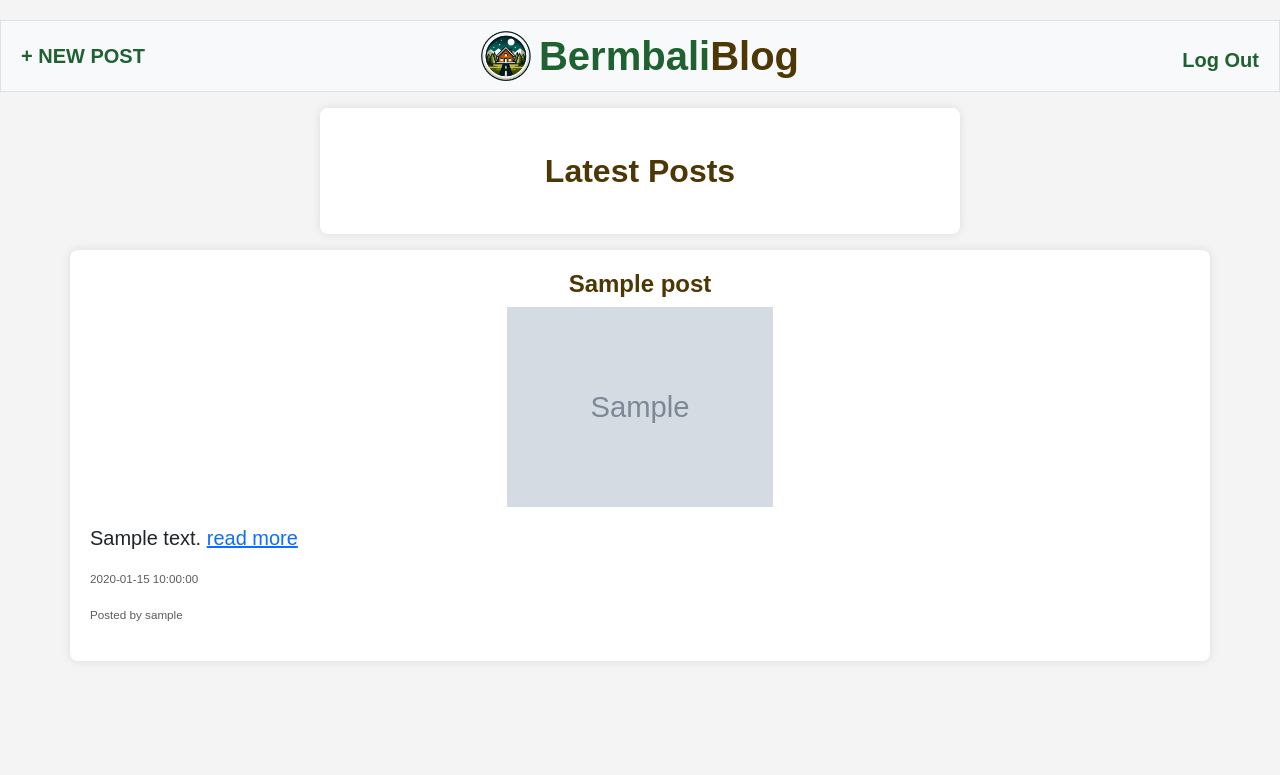
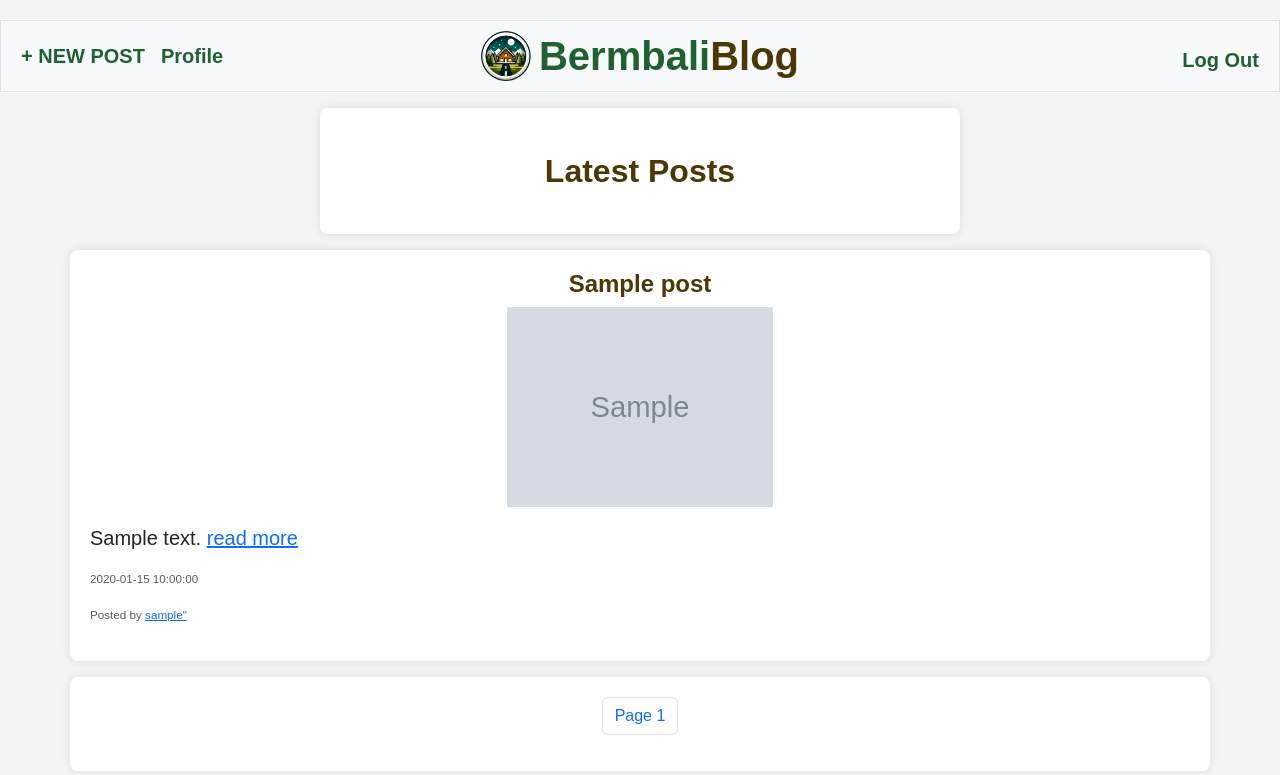
Before and after one commit to MahmoudSaeedB/CS50, a Flask app: page / in a window 1280 px wide. Shown: the top 775 px of the page. Run offline with Flask 3, Linux system fonts and the light colour scheme; a user stored in the database is signed in; tables that the repository leaves empty hold one stand-in row (values such as "Sample post"); grey boxes marked "Sample" are stand-in pictures; parts of the project's set-up code (start-up, migrations or seed data) failed here and were passed over; some libraries are stand-ins or nearby versions.

Commit message:
Final Projct

```diff
--- a/final_project/blog/app.py
+++ b/final_project/blog/app.py
@@ -22,8 +22,7 @@ app.config["SESSION_PERMANENT"] = False
 app.config["SESSION_TYPE"] = "filesystem"
 Session(app)
 # Configure upload folder
-images_folder = 'static/images'
-app.config['images_folder'] = images_folder
+app.config['images_folder'] = 'static/images'
 
 # Configure CS50 Library to use SQLite database
 db = SQL("sqlite:///blog.db")
@@ -41,20 +40,35 @@ def allowed_file(filename):
     return '.' in filename and filename.rsplit('.', 1)[1].lower() in allowed_extensions
 
 
-@app.route("/")
+@app.route("/", defaults={"page_index": 1})
+@app.route("/<int:page_index>")
 @login_required
-def index():
-    """Show latest posts"""
 
-    latest_posts = db.execute("""
-        SELECT posts.*, users.username
-        FROM posts
-        JOIN users ON posts.user_id = users.id
-        ORDER BY posts.time DESC
-        LIMIT 9
-    """)
+def get_page(page_index):
+    """Show a specific page of posts"""
 
-    return render_template("index.html", posts=latest_posts)
+    # Get the total number of posts
+    total_posts = int(db.execute("SELECT COUNT(*) FROM posts")[0]['COUNT(*)'])
+
+    # Get the current page of posts
+    page_size = 9
+    offset = (page_index - 1) * page_size
+    try:
+        posts = db.execute("""
+            SELECT posts.*, users.username
+            FROM posts
+            JOIN users ON posts.user_id = users.id
+            ORDER BY posts.time DESC
+            LIMIT ? OFFSET ?
+        """, page_size, offset)
+
+    except Exception:
+        return apology("posts can not be accessed")
+        posts = []
+
+    total_pages = (total_posts + page_size - 1) // page_size
+
+    return render_template("index.html", posts=posts, total_pages=total_pages, page_index=page_index, user_id=session["user_id"])
 
 
 @app.route("/create_post", methods=["GET", "POST"])
@@ -72,13 +86,13 @@ def create_post():
         elif len(title) < 4 or len(title) > 64:
             return apology("Title's length should be within 4 to 64 charactars", 400)
 
-        # Check for subject
+        # Check for body
         body = request.form.get("body")
         if not body:
             return apology("Must provide body", 400)
 
-        elif len(body) < 8 or len(body) > 1024:
-            return apology("Body's length should be within 8 to 1024 charactars", 400)
+        elif len(body) < 8 or len(body) > 4096:
+            return apology("Body's length should be within 8 to 4096 charactars", 400)
 
         # Check for image and store  it if exists
         image = request.files.get("image")
@@ -101,11 +115,11 @@ def create_post():
 
     # User reached route via GET (as by clicking a link or via redirect)
     else:
-        return render_template("create_post.html")
+        return render_template("create_post.html", user_id=session["user_id"])
 
 if __name__ == '__main__':
-    if not os.path.exists(images_folder):
-        os.makedirs(images_folder)
+    if not os.path.exists(app.config):
+        os.makedirs(app.config)
     app.run(debug=True)
 
 
@@ -124,8 +138,53 @@ def get_post(post_id):
         return apology("Post not found", 400)
 
     post = post[0]
+    return render_template("post.html", post=post, user_id=session["user_id"])
 
-    return render_template("post.html", post=post)
+
+@app.route("/users/<int:user_id>/", defaults={"page_index": 1})
+@app.route("/users/<int:user_id>/<int:page_index>")
+@login_required
+def get_user(user_id, page_index):
+    """Show a specific page of posts by a specific user"""
+
+    author_name = db.execute(
+        """SELECT username
+        FROM users
+        WHERE id = ?
+        """, user_id
+        )[0]["username"]
+
+    if not author_name:
+        return apology("User not found", 400)
+
+    # Get the total number of posts
+    total_posts = int(db.execute("""SELECT COUNT(*) FROM posts
+                                WHERE user_id = ?""", session["user_id"])[0]['COUNT(*)'])
+
+    # Get the current page of posts
+    page_size = 9
+    offset = (page_index - 1) * page_size
+    try:
+        posts = db.execute("""
+            SELECT posts.*, users.username
+            FROM posts
+            JOIN users ON posts.user_id = users.id
+            WHERE user_id = ?
+            ORDER BY posts.time DESC
+            LIMIT ? OFFSET ?
+        """, user_id, page_size, offset)
+
+    except Exception:
+        return apology("Posts not found")
+        posts = []
+
+    total_pages = (total_posts + page_size - 1) // page_size
+
+    return render_template("user.html", posts=posts, total_pages=total_pages, page_index=page_index, user_id=session["user_id"], author_name = author_name)
+
+
+
+    return render_template("post.html", User=User)
 
 
 
@@ -203,18 +262,28 @@ def register():
 
         # Query database for email
         rows = db.execute("SELECT * FROM users WHERE email = ?", request.form.get("email"))
+
         # Ensure email is available
         if len(rows) > 0:
             return apology("Email is not available", 400)
 
         # Generate hash of the password
         hash = generate_password_hash(request.form.get("password"))
+
+       # Query database for username
+        rows = db.execute("SELECT * FROM users WHERE username = ?", request.form.get("username"))
+
+        # Ensure username is available
+        if len(rows) > 0:
+            return apology("Username is not available", 400)
+
         # Insert user into database
         db.execute("INSERT INTO users (username, email, hash) VALUES(?, ?, ?)",
                    request.form.get("username"), request.form.get("email"), hash)
 
-        # Query database for username
+       # Query database for username
         rows = db.execute("SELECT * FROM users WHERE username = ?", request.form.get("username"))
+
         # Remember which user has logged in
         session["user_id"] = rows[0]["id"]
 
--- a/final_project/blog/static/styles.css
+++ b/final_project/blog/static/styles.css
@@ -37,6 +37,16 @@ nav .navbar-brand .brown
 nav .nav-link {
     color: #206132;
     font-size: 15pt;
+}
+.nav-item-spacing > .nav-link {
+    margin: 0 0.5rem;
+}
+
+.container-center {
+    display: flex;
+    justify-content: center;
+    align-items: center;
+    height: 100%; /* Ensure the container has a height */
 }
 
 .navbar-nav.left {
@@ -105,3 +115,7 @@ p.left{
 .post_info {
     font-size: 10pt;
 }
+
+.pagination {
+    text-align: center;
+}
--- a/final_project/blog/templates/apology.html
+++ b/final_project/blog/templates/apology.html
@@ -5,7 +5,7 @@
 {% endblock %}
 
 {% block main %}
-    <div class="container text-center">
+    <div class="container text-center mt-3">
         <!-- https://memegen.link/ -->
         <!-- https://knowyourmeme.com/memes/grumpy-cat -->
         <img alt="{{ top }}" class="border img-fluid" src="https://api.memegen.link/images/custom/{{ top | urlencode }}/{{ bottom | urlencode }}.jpg?background=https://i.imgur.com/CsCgN7Ll.png&width=400" title="{{ top }}">
--- a/final_project/blog/templates/create_post.html
+++ b/final_project/blog/templates/create_post.html
@@ -6,8 +6,10 @@
 
 {% block main %}
 
+<div class="container my-3" style="width: 50%">
+    <h2 class="my-4">Create New Post</h1>
+</div>
 <div class="container">
-    <h1 class="mb-4">Create New Post</h1>
     <form id="postForm" action="/create_post" method="post" enctype="multipart/form-data">
         <div class="mb-3">
             <input type="text" class="form-control" id="title" name="title" placeholder="Title" minlength="4
@@ -18,7 +20,7 @@
             <input type="file" class="form-control" id="image" name="image" accept="image/*">
         </div>
         <div class="mb-3">
-            <textarea class="form-control" id="body" name="body" placeholder="Body" minlength="8" maxlength="1024" required></textarea>
+            <textarea class="form-control" id="body" name="body" placeholder="Body" minlength="8" maxlength="4069" required></textarea>
         </div>
         <div class="text-center">
             <button type="submit" class="btn btn-primary">Publish</button>
--- a/final_project/blog/templates/index.html
+++ b/final_project/blog/templates/index.html
@@ -8,6 +8,7 @@ Index
         <div class="container my-3" style="width: 50%">
             <h2 class="my-4">Latest Posts</h1>
         </div>
+
         {% for post in posts %}
             <div class="container mb-3">
                 <h4>{{ post.title }}</h4>
@@ -18,8 +19,25 @@ Index
                 </p>
                 <div class = "post_info">
                     <p><small class="text-muted">{{ post.time }}</small></p>
-            <p><small class="text-muted">Posted by {{ post.username }}</small></p>
+                    <p><small class="text-muted">Posted by <a href="/users/{{ post.user_id }}">{{ post.username }}"</a></small></p>
                 </div>
             </div>
         {% endfor %}
+
+        <div class="container text-center mb-3">
+          <ul class="pagination justify-content-center">
+
+            {% if page_index > 1 %}
+            <li class="page-item"><a href="{{ page_index - 1 }}" class="page-link">Previous</a></li>
+            {% endif %}
+
+            <li class = "page-item"><a href="{{ page_index }}" class="page-link ative"> Page {{ page_index }}</a></li>
+
+            {% if page_index < total_pages %}
+            <li class="page-item"><a href="{{ page_index + 1 }}" class="page-link">Next</a></li>
+
+            {% endif %}
+          </ul>
+        </div>
+
     {% endblock %}
--- a/final_project/blog/templates/layout.html
+++ b/final_project/blog/templates/layout.html
@@ -30,9 +30,14 @@
                 </button>
                 <div class="collapse navbar-collapse" id="navbar">
                     {% if session["user_id"] %}
+                        <ul class="navbar-nav left nav-item-spacing">
+                            <li class="nav-item"><a class="nav-link" href="/create_post">+ NEW POST</a></li>
+
+                        </ul>
                         <ul class="navbar-nav left">
-                            <li class="nav-item"><a class="nav-link" href="/create_post"> + NEW POST</a></li>
+                            <li class="nav-item"><a class="nav-link" href="/users/{{ user_id}}">Profile</a></li>
                         </ul>
+
                         <ul class="navbar-nav ms-auto mt-2">
                             <li class="nav-item"><a class="nav-link" href="/logout">Log Out</a></li>
                         </ul>
--- a/final_project/blog/templates/login.html
+++ b/final_project/blog/templates/login.html
@@ -6,7 +6,7 @@
 
 {% block main %}
     <form action="/login" method="post">
-        <div class="container text-center">
+        <div class="container text-center mt-3">
             <div class="mb-3">
                 <input autocomplete="off" autofocus class="form-control mx-auto w-auto" name="email" placeholder="Email" type="text">
             </div>
--- a/final_project/blog/templates/register.html
+++ b/final_project/blog/templates/register.html
@@ -6,7 +6,7 @@
 
 {% block main %}
     <form action="/register" method="post">
-        <div class="container text-center">
+        <div class="container text-center mt-3">
             <div class="mb-3">
                 <input autocomplete="off" autofocus class="form-control mx-auto w-auto" id="username" name="username" placeholder="Username" type="text">
             </div>
```
Also changed, not shown: final_project/blog/templates/post.html (+4 -3 lines), final_project/blog/templates/user.html (added, +43 -0 lines), final_project/blog/README.md (added), final_project/blog/blog.db, final_project/blog/static/images/BermbaliBlog_favicon.png (deleted), final_project/blog/static/images/WIN_20230920_08_14_45_Pro.jpg (deleted), 6 other files. Lines whose indentation alone changed are shown as unchanged.
